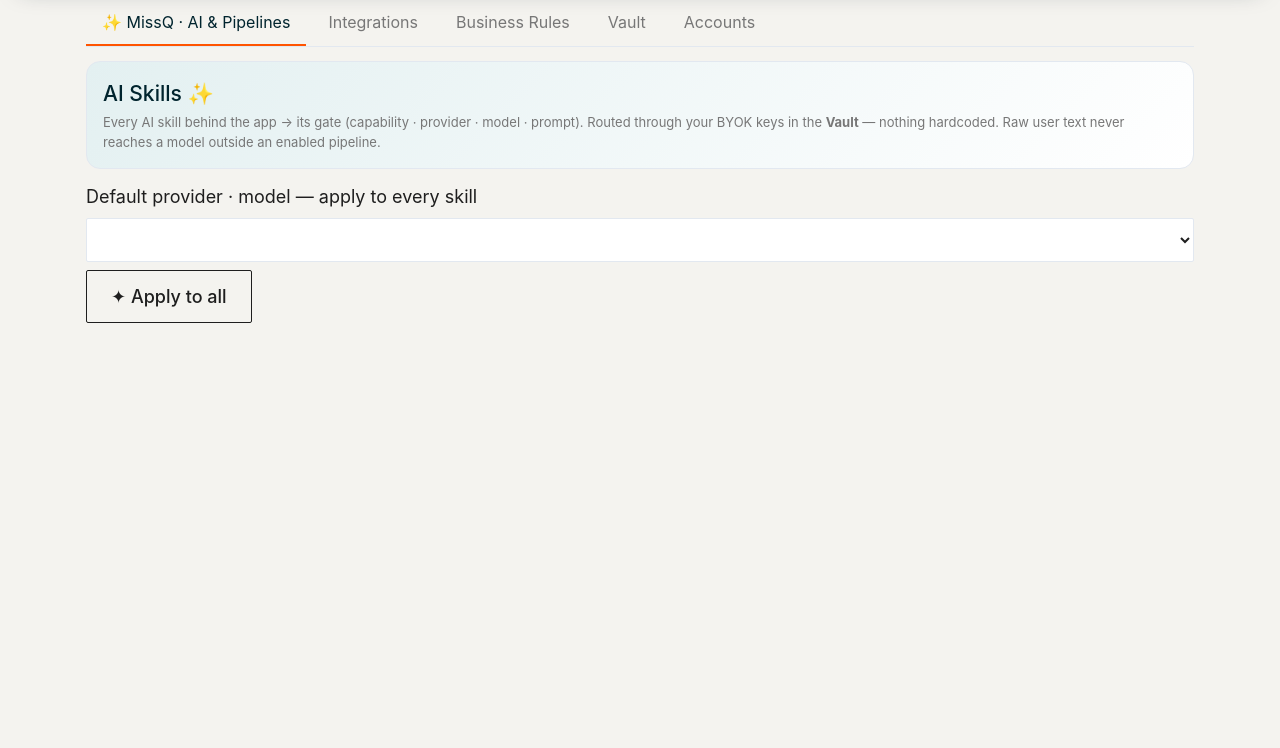
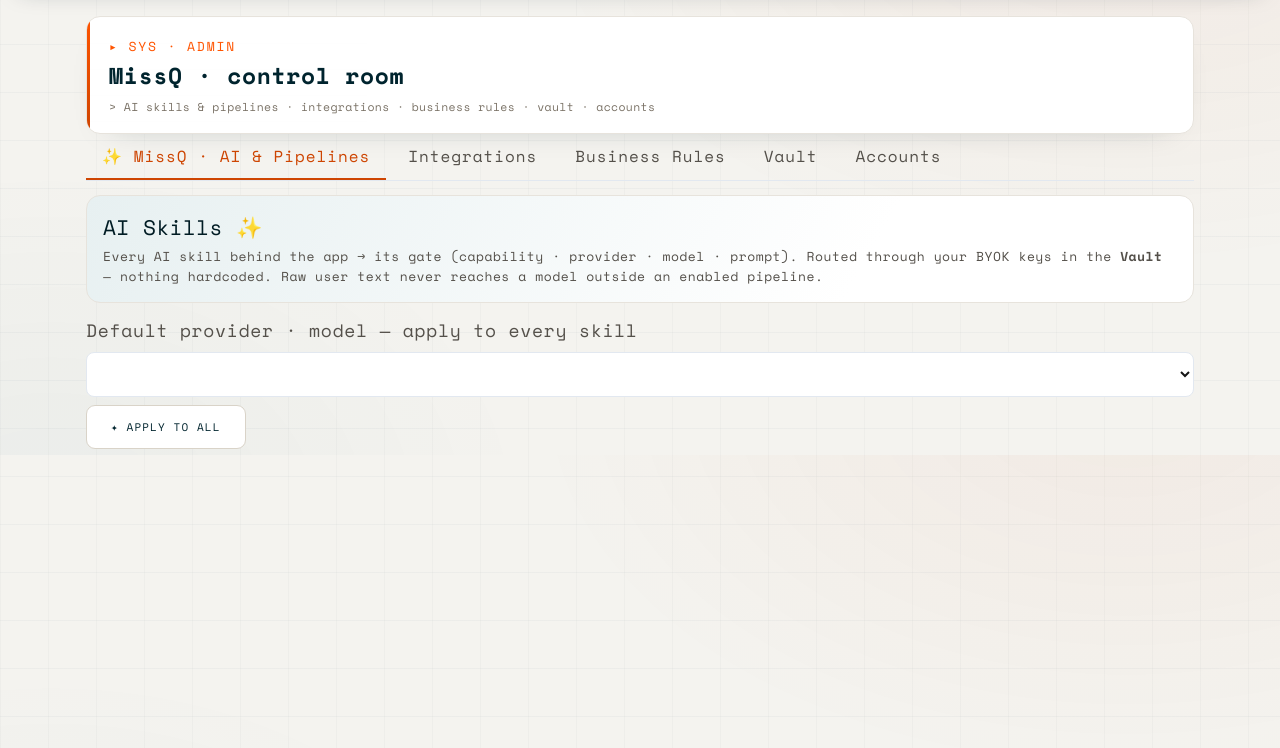
Before and after one commit to Angada/ANSR, a website: page public/admin.html in a window 1280 px wide. Shown: the part 52-800 px from the top of the page. Drawn offline with nearby package versions, Linux system fonts and the light colour scheme; no server answers.

Commit message:
feat(ui): apply home console scheme to all pages incl. Admin; darken all fonts
- Link console.css on Admin, Contracts, Contract, Invoice, Invoice-doc so the
  light super-CPU scheme (deep-orange accent, mono, technical grid) is
  consistent app-wide.
- Admin gets a console masthead (▸ SYS · ADMIN · MissQ control room).
- Darken text everywhere: override --ansr-text/gray/gray-mid + console dims to
  darker shades; mirror on the standalone home + RayDar pages.

Co-Authored-By: Claude Opus 4.8 <noreply@anthropic.com>

```diff
--- a/public/admin.html
+++ b/public/admin.html
@@ -6,10 +6,16 @@
   <title>Admin — Q&ANSR</title>
   <link rel="icon" type="image/png" href="/favicon.png">
   <link rel="stylesheet" href="/app.css">
+  <link rel="stylesheet" href="/console.css">
 </head>
 <body>
   <div id="appbar"></div>
   <div class="wrap">
+    <div class="hero" style="padding:20px 18px 16px">
+      <div class="eyebrow">▸ SYS · ADMIN</div>
+      <h1 style="font-size:23px;margin:6px 0 0">MissQ · control room</h1>
+      <p style="font-family:var(--c-mono);font-size:11.5px;letter-spacing:.03em;color:var(--c-dim2);margin:8px 0 0">&gt; AI skills &amp; pipelines · integrations · business rules · vault · accounts</p>
+    </div>
     <div class="tabs" role="tablist">
       <button class="tab active" data-tab="ai" role="tab" aria-selected="true">✨ MissQ · AI &amp; Pipelines</button>
       <button class="tab" data-tab="integrations" role="tab" aria-selected="false">Integrations</button>
--- a/public/console.css
+++ b/public/console.css
@@ -10,9 +10,14 @@
   --c-mono:'Space Mono',ui-monospace,SFMono-Regular,Menlo,monospace;
   --c-sans:'Space Grotesk',system-ui,-apple-system,Segoe UI,sans-serif;
   --c-org:#CE4502; --c-orgbr:#FF5400; --c-tint:#FFF1E9; --c-tintline:#F3D6C2;
-  --c-navy:#00242E; --c-teal:#005465; --c-grn:#2E7D4F;
-  --c-line:#E7E3DC; --c-line2:#D9D3C8; --c-dim:#77726B; --c-dim2:#A79F93;
+  --c-navy:#00242E; --c-teal:#005465; --c-grn:#276B44;
+  --c-line:#E7E3DC; --c-line2:#D9D3C8;
+  /* text a shade darker across the board */
+  --c-txt:#141414; --c-dim:#54504A; --c-dim2:#7A7266;
+  /* darken the shared app.css greys too, so inline var(--ansr-*) text darkens everywhere */
+  --ansr-text:#141414; --ansr-gray:#54504A; --ansr-gray-mid:#6E665A; --ansr-navy:#001C24;
 }
+body{color:var(--c-txt)}
 
 /* technical grid canvas */
 body{
```
Also changed, not shown: public/contract.html (+1 -0 lines), public/contracts.html (+1 -0 lines), public/index.html (+1 -1 lines), public/invoice-doc.html (+1 -0 lines), public/invoice.html (+1 -0 lines), public/whisperer.html (+1 -1 lines).
